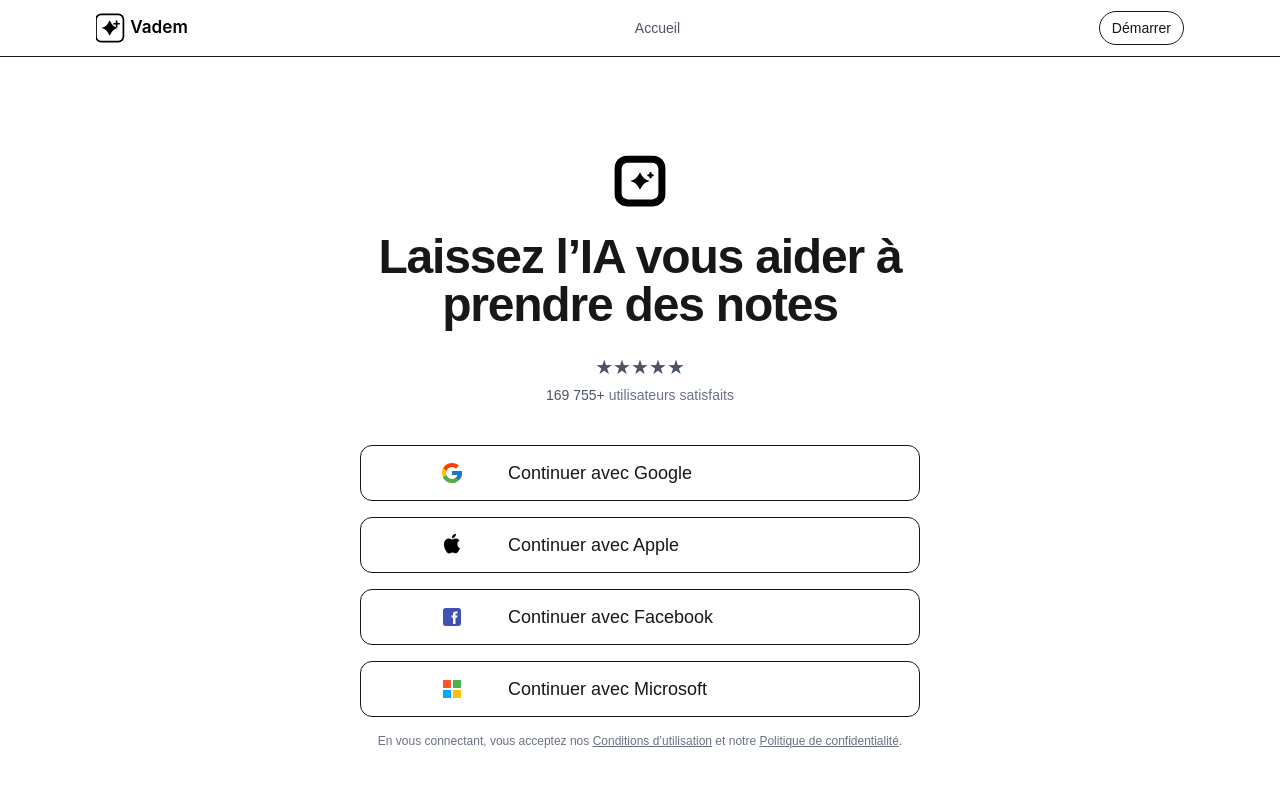
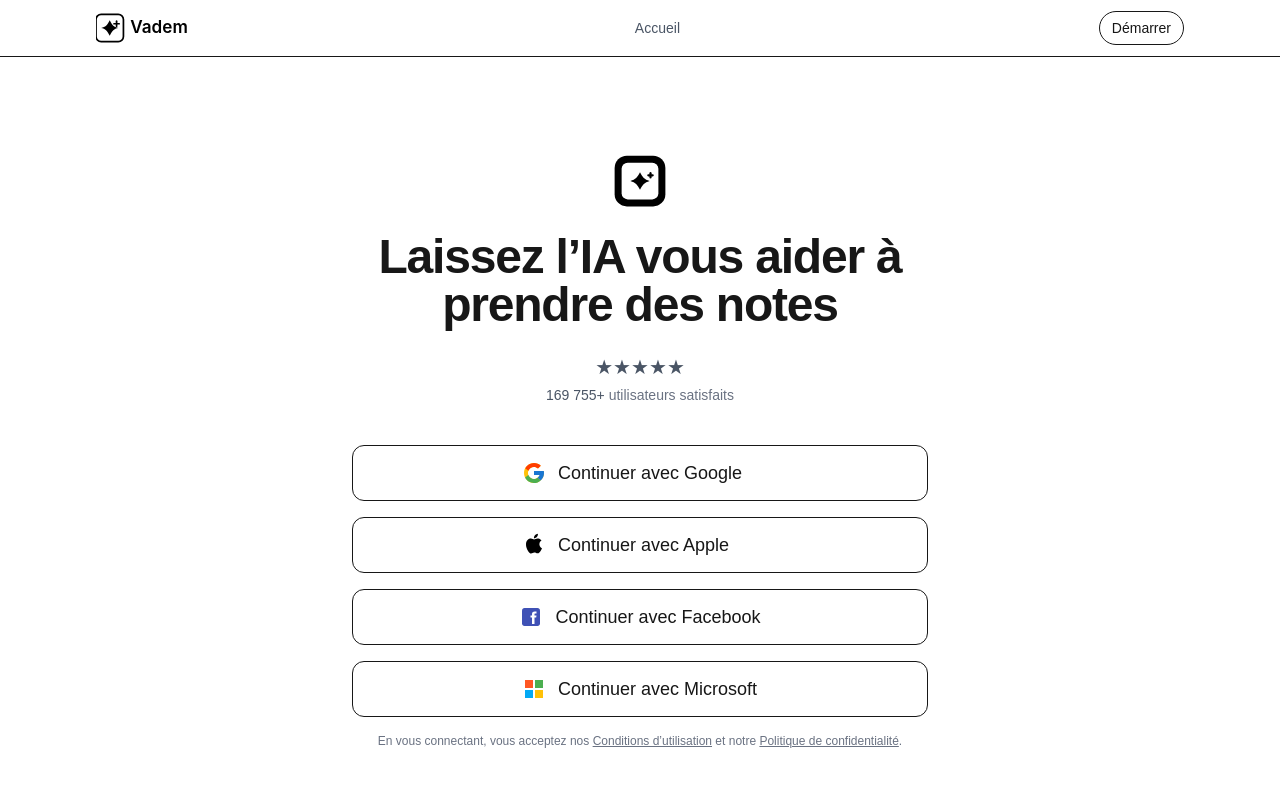
Before and after one commit to pachakuti01/vadem, a Next.js app in the folder web/: page /login in a window 1280 px wide. Shown: the top 786 px of the page. Built offline with nearby package versions, Linux system fonts and the light colour scheme; no server answers.

Commit message:
feat(web): auth Google OK + alignement strict des boutons + pages propres

```diff
--- a/web/src/components/SignInButtons.tsx
+++ b/web/src/components/SignInButtons.tsx
@@ -2,7 +2,6 @@
 "use client";
 
 import { useState } from "react";
-import Image from "next/image";
 import { createClient } from "@/lib/supabase/client";
 
 type Provider = "google" | "apple" | "facebook" | "azure";
@@ -25,29 +24,22 @@ export default function SignInButtons({ variant = "full" }: SignInButtonsProps)
       });
       if (error) throw error;
     } catch (e: unknown) {
-      alert(e instanceof Error ? e.message : "Connexion indisponible pour le moment");
+      const message = e instanceof Error ? e.message : "Connexion indisponible pour le moment";
+      alert(message);
       setLoading(null);
     }
   }
 
-  const isFull     = variant === "full";
-  const iconSize   = isFull ? 24 : 20;      // taille logo
-  const iconCol    = isFull ? 56 : 48;      // colonne icône FIXE → aligne “Continuer”
-  const gap        = isFull ? 12 : 10;
-  const padX       = isFull ? 24 : 16;
-
-  const buttonMaxW = isFull ? 560 : 420;    // largeur max du bouton (centré)
-  const contentW   = isFull ? 400 : 320;    // ⚠ largeur FIXE du groupe icône+texte
-
-  const buttonClass =
-    (isFull ? "h-14 text-lg" : "h-10 text-sm") +
-    " w-full rounded-xl border hover:bg-gray-50 disabled:opacity-60";
+  const isFull = variant === "full";
+  const buttonClass = isFull
+    ? "relative h-14 w-full rounded-xl border hover:bg-gray-50 disabled:opacity-60 text-lg"
+    : "relative h-10 w-full rounded-xl border hover:bg-gray-50 disabled:opacity-60 text-sm";
 
   const providers: Array<{ key: Provider; label: string; icon: string }> = [
-    { key: "google",   label: "Continuer avec Google",    icon: "/brands/logo_google.svg" },
-    { key: "apple",    label: "Continuer avec Apple",     icon: "/brands/logo_apple.svg" },
-    { key: "facebook", label: "Continuer avec Facebook",  icon: "/brands/logo_facebook.svg" },
-    { key: "azure",    label: "Continuer avec Microsoft", icon: "/brands/logo_microsoft.svg" },
+    { key: "google",   label: "Continuer avec Google",   icon: "/brands/logo_google.svg" },
+    { key: "apple",    label: "Continuer avec Apple",    icon: "/brands/logo_apple.svg" },
+    { key: "facebook", label: "Continuer avec Facebook", icon: "/brands/logo_facebook.svg" },
+    { key: "azure",    label: "Continuer avec Microsoft",icon: "/brands/logo_microsoft.svg" },
   ];
 
   return (
@@ -56,38 +48,38 @@ export default function SignInButtons({ variant = "full" }: SignInButtonsProps)
         <button
           key={p.key}
           type="button"
+          className={buttonClass}
           onClick={() => signIn(p.key)}
           disabled={loading !== null}
           aria-busy={loading === p.key}
-          className={buttonClass}
           style={{
-            // bouton centré et moins large
-            maxWidth: buttonMaxW,
-            marginInline: "auto",
-            paddingLeft: padX,
-            paddingRight: padX,
-            // centre le groupe
-            display: "flex",
-            justifyContent: "center",
-            alignItems: "center",
+            display: 'flex',
+            alignItems: 'center',
+            justifyContent: 'center', // Retour au centrage
+            paddingLeft: isFull ? '24px' : '16px',
+            paddingRight: isFull ? '24px' : '16px'
           }}
         >
-          {/* Groupe centré + largeur FIXE identique partout */}
-          <div
-            style={{
-              width: contentW,                 // ← largeur FIXE → centrage + alignement garanti
-              maxWidth: "100%",
-              display: "grid",
-              gridTemplateColumns: `${iconCol}px 1fr`, // icône FIXE + texte FLEX
-              columnGap: gap,
-              alignItems: "center",
-              justifyItems: "start",
-            }}
-          >
-            <span style={{ display: "grid", placeItems: "center" }}>
-              <Image src={p.icon} alt="" width={iconSize} height={iconSize} />
-            </span>
-            <span className="font-medium leading-none" style={{ textAlign: "left" }}>
+          {/* Contenu centré avec flex */}
+          <div style={{ display: 'flex', alignItems: 'center', gap: '12px' }}>
+            <img
+              src={p.icon}
+              alt=""
+              width={24}
+              height={24}
+              style={{
+                height: '24px',
+                width: '24px',
+                flexShrink: 0
+              }}
+            />
+            <span
+              className="font-medium leading-none"
+              style={{
+                minWidth: '200px', // Largeur fixe pour aligner les mots "Continuer"
+                textAlign: 'left'
+              }}
+            >
               {loading === p.key ? "Connexion..." : p.label}
             </span>
           </div>
```
